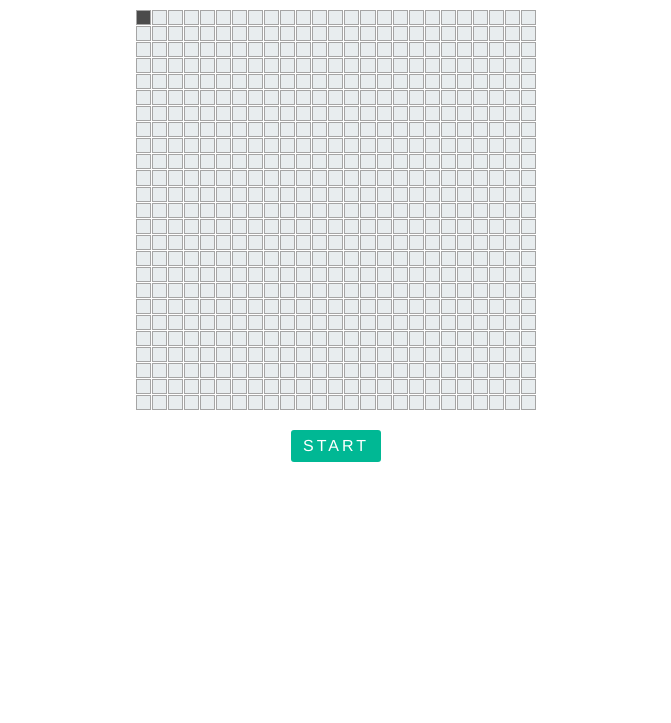
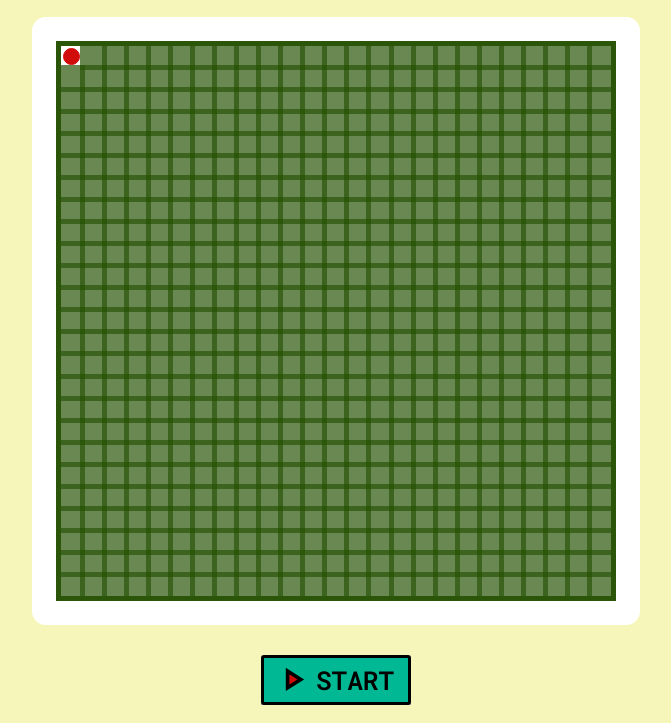
Before and after one commit to lavieen/Maze-Generator, a plain HTML site: page index.html in a window 1280 px wide. Shown: the part 101-824 px from the top of the page, without its empty margins (304-975 px from the left). Drawn offline with nearby package versions, Linux system fonts and the light colour scheme.

Commit message:
[PROD-3] Add dynamic grids and refactor inteface

```diff
--- a/index.html
+++ b/index.html
@@ -2,22 +2,57 @@
 <html>
   <head>
     <title>Maze Generation</title>
-	<link rel="stylesheet" type="text/css" href="style.css">
+
+    <link rel="preconnect" href="https://fonts.googleapis.com" />
+    <link rel="preconnect" href="https://fonts.gstatic.com" crossorigin />
+    <link
+      href="https://fonts.googleapis.com/css2?family=Roboto+Mono:wght@400;600&display=swap"
+      rel="stylesheet"
+    />
+
+    <link rel="stylesheet" type="text/css" href="reset.css" />
+    <link rel="stylesheet" type="text/css" href="style.css" />
   </head>
   <body>
-	<h1 id="title">MAZE GENERATOR</h1>
+    <p class="title">MAZE GENERATOR</p>
+    <div class="mazeShadow">
       <div class="Maze"></div>
+    </div>
     <div class="Controls">
-		<button class="start">Start</button>
-		<button class="stop hidden">Stop</button>
-		<button class="reload hidden">Reload</button>
+      <button class="start">
+        <svg
+          xmlns="http://www.w3.org/2000/svg"
+          width="30"
+          height="30"
+          viewBox="0 0 25 25"
+          class="play"
+        >
+          <path d="M8 5v14l11-7z"></path>
+        </svg>
+        <span>Start</span>
+      </button>
+      <button class="stop hidden">
+        <svg
+          xmlns="http://www.w3.org/2000/svg"
+          width="30"
+          height="30"
+          viewBox="0 0 20 25"
+          class="stop"
+        >
+          <path d="M6 6h12v12H6z"></path>
+        </svg>
+        <span>Stop</span>
+      </button>
+      <button class="reload hidden">
+        <span>Reload</span>
+      </button>
     </div>
-
   </body>
   <script
     src="https://code.jquery.com/jquery-3.3.1.min.js"
     integrity="sha256-FgpCb/KJQlLNfOu91ta32o/NMZxltwRo8QtmkMRdAu8="
-	crossorigin="anonymous"></script>
+    crossorigin="anonymous"
+  ></script>
   <script src="cell.js"></script>
   <script src="maze.js"></script>
 </html>
--- /dev/null
+++ b/reset.css
@@ -0,0 +1,64 @@
+html {
+  -ms-text-size-adjust: 100%;
+  -webkit-text-size-adjust: 100%;
+}
+body {
+  margin: 0;
+  font: 16px/1 sans-serif;
+  -moz-osx-font-smoothing: grayscale;
+  -webkit-font-smoothing: antialiased;
+}
+h1,
+h2,
+h3,
+h4,
+p,
+blockquote,
+figure,
+ol,
+ul {
+  margin: 0;
+  padding: 0;
+}
+main,
+li {
+  display: block;
+}
+h1,
+h2,
+h3,
+h4 {
+  font-size: inherit;
+}
+strong {
+  font-weight: bold;
+}
+a,
+button {
+  color: inherit;
+  transition: 0.3s;
+}
+a {
+  text-decoration: none;
+}
+button {
+  overflow: visible;
+  border: 0;
+  font: inherit;
+  -webkit-font-smoothing: inherit;
+  letter-spacing: inherit;
+  background: none;
+  cursor: pointer;
+}
+::-moz-focus-inner {
+  padding: 0;
+  border: 0;
+}
+:focus {
+  outline: 0;
+}
+img {
+  max-width: 100%;
+  height: auto;
+  border: 0;
+}
--- a/style.css
+++ b/style.css
@@ -1,80 +1,121 @@
 * {
-    box-sizing: border-box
+  box-sizing: border-box;
+}
+
+:root {
+  --red: #d00d0b;
+  --yellow: #f6f4a6;
+  --light-yellow: #f7f6ba;
+  --green: #2b560a;
+  --light-green: #6a8e33;
+  --black: #0f250a;
+  --grey: #b2b2b2;
+  --blue: #00b894;
+
+  /* Game Settings */
+  --maze-size: 70vh;
+  --maze-num: 25;
+  --cell-border: 8px solid var(--green);
 }
 
 html,
 body {
-    width: 100%;
-    height: 100%;
-    background: rgb(255, 255, 255);
-    font-family: 'Source Sans Pro', Helvetica, Arial, sans-serif;
+  margin: 0;
+  padding: 0;
+  width: 100vw;
+  height: 100vh;
+
+  background: var(--light-yellow);
+  font-family: "Roboto Mono", monospace;
 }
 
 body {
-    margin: 0;
+  display: flex;
+  flex-direction: column;
+  align-items: center;
 }
 
-button{
-  overflow:visible;
-  border:0;
-  font:inherit;
-  -webkit-font-smoothing:inherit;
-  letter-spacing:inherit;
-  background:none;
-  cursor:pointer
+button {
+  display: flex;
+  justify-content: space-between;
+  align-items: center;
+  background: var(--light-red);
+  border: 3px solid black;
+  border-radius: 3px;
+  margin: 0;
+  padding: 4px 14px;
+  fill: var(--red);
+  stroke: black;
+  stroke-width: 3px;
+  font-family: inherit;
+  font-weight: bold;
+  box-shadow: 0 3px var(--grey);
+  cursor: pointer;
+  height: 50px;
+  width: 150px;
+  font-size: 20px;
 }
 
-
-:root {
-    --maze-size: 400px;
-    --maze-num: 25;
-}
-
-#title {
-    font-weight: 400;
-    margin-top: 0.5em;
+.title {
+  padding-top: 30px;
+  padding-bottom: 40px;
+  font-weight: 600;
   font-size: 3em;
   letter-spacing: 4px;
   text-align: center;
+  color: var(--green);
+}
+
+.mazeShadow {
+  padding: 24px;
+  border-radius: 14px;
+  background: white;
 }
 
 .Maze {
   width: var(--maze-size);
   height: var(--maze-size);
-    margin: 20px auto;
   display: grid;
   grid-template-columns: repeat(var(--maze-num), auto);
   grid-template-rows: repeat(var(--maze-num), auto);
   grid-gap: 1px;
+  border: var(--cell-border);
+  border-width: 5px;
 }
 
 .cell {
-  background-color: #dfe6e9;
+  background-color: var(--green);
   opacity: 0.7;
+  margin: -3px;
 }
 
 .top {
-	border-top: 1px solid gray;
+  border-top: var(--cell-border);
 }
 
 .right {
-	border-right: 1px solid gray;
+  border-right: var(--cell-border);
 }
 
 .bottom {
-	border-bottom: 1px solid gray;
+  border-bottom: var(--cell-border);
 }
 
 .left {
-	border-left: 1px solid gray;
+  border-left: var(--cell-border);
 }
 
 .visited {
-	background-color: white;
+  background-color: var(--light-yellow);
 }
 
 .active {
-	background-color: black;
+  background-color: var(--red);
+  border-radius: 50%;
+  border-color: var(--red);
+  border-width: 1px;
+  opacity: 1;
+  margin: 2px;
 }
 
 .Controls {
@@ -82,27 +123,27 @@ button{
   flex-direction: row;
   justify-content: center;
   align-items: center;
+  margin-top: 30px;
 }
 
-.start, .stop, .reload {
-  color: white;
-  padding: 7px 12px;
+.start,
+.stop,
+.reload {
+  font-size: 26px;
   text-transform: uppercase;
-  font-weight: 400;
-  letter-spacing: 3px;
-  border-radius: 3px;
 }
 
 .start {
-    background-color: #00b894;
+  background-color: var(--blue);
 }
 
 .stop {
-    background-color: #d63031;
+  background-color: var(--yellow);
 }
 
 .reload {
-    background-color: #00b894;
+  background-color: var(--blue);
+  margin: auto;
 }
 
 .hidden {
```
Lines whose indentation alone changed are shown as unchanged.
